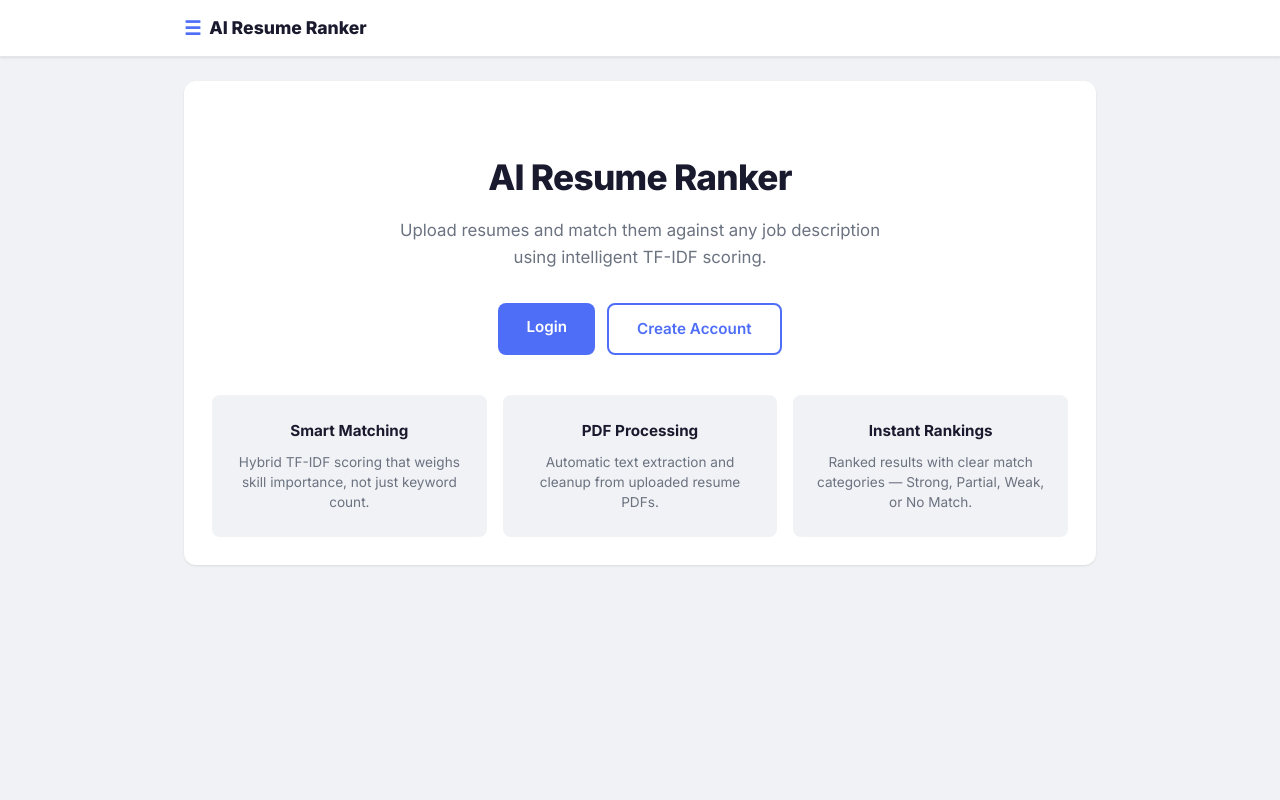
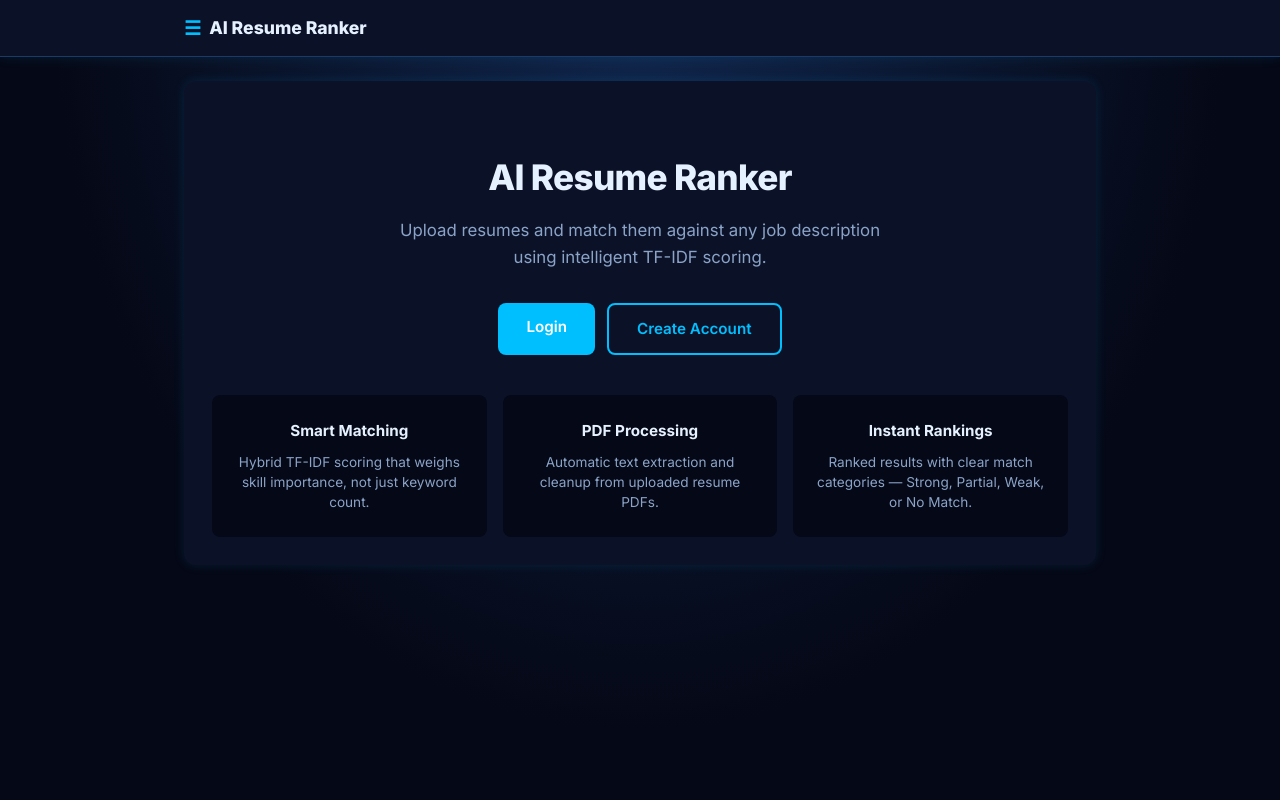
Before and after one commit to shubhamkumar80682-coder/AI_Resume_Ranker, a Flask app: page / in a window 1280 px wide. Run offline with Flask 3, Linux system fonts and the light colour scheme.

Commit message:
Restore neon dark blue theme

```diff
--- a/static/style.css
+++ b/static/style.css
@@ -15,40 +15,47 @@
 }
 
 :root {
-    --bg: #f0f2f5;
-    --card: #ffffff;
-    --border: #e2e5ea;
-    --text: #1a1a2e;
-    --text-muted: #6b7280;
-    --primary: #4f6ef7;
-    --primary-hover: #3b5de7;
+    --bg: #050816;
+    --card: #0b1228;
+    --border: #1b3a68;
+    --text: #e6f1ff;
+    --text-muted: #8ba3c7;
+
+    --primary: #00bfff;
+    --primary-hover: #33d6ff;
+
     --danger: #ef4444;
     --danger-hover: #dc2626;
     --success: #16a34a;
-    --success-bg: #f0fdf4;
-    --success-border: #bbf7d0;
-    --warning: #d97706;
-    --warning-bg: #fffbeb;
-    --warning-border: #fde68a;
-    --error: #dc2626;
-    --error-bg: #fef2f2;
-    --error-border: #fecaca;
-    --info: #2563eb;
-    --info-bg: #eff6ff;
-    --info-border: #bfdbfe;
-    --gold: #f59e0b;
+    --success-bg: #052e24;
+    --success-border: #166534;
+    --warning: #f59e0b;
+    --warning-bg: #332300;
+    --warning-border: #92400e;
+    --error: #ef4444;
+    --error-bg: #350b16;
+    --error-border: #7f1d1d;
+    --info: #38bdf8;
+    --info-bg: #082f49;
+    --info-border: #075985;
+
+    --gold: #fbbf24;
     --silver: #9ca3af;
     --bronze: #d97706;
+
     --radius: 12px;
     --radius-sm: 8px;
-    --shadow: 0 1px 3px rgba(0, 0, 0, 0.06), 0 1px 2px rgba(0, 0, 0, 0.04);
-    --shadow-md: 0 4px 12px rgba(0, 0, 0, 0.08);
+
+    --shadow: 0 0 12px rgba(0, 191, 255, 0.12);
+    --shadow-md: 0 0 22px rgba(0, 191, 255, 0.18);
+
     --font: 'Inter', -apple-system, BlinkMacSystemFont, 'Segoe UI', sans-serif;
 }
 
 body {
     font-family: var(--font);
-    background: var(--bg);
+    background:
+        radial-gradient(ellipse at top, #10264d 0%, #050816 65%);
     color: var(--text);
     line-height: 1.6;
     min-height: 100vh;
```
